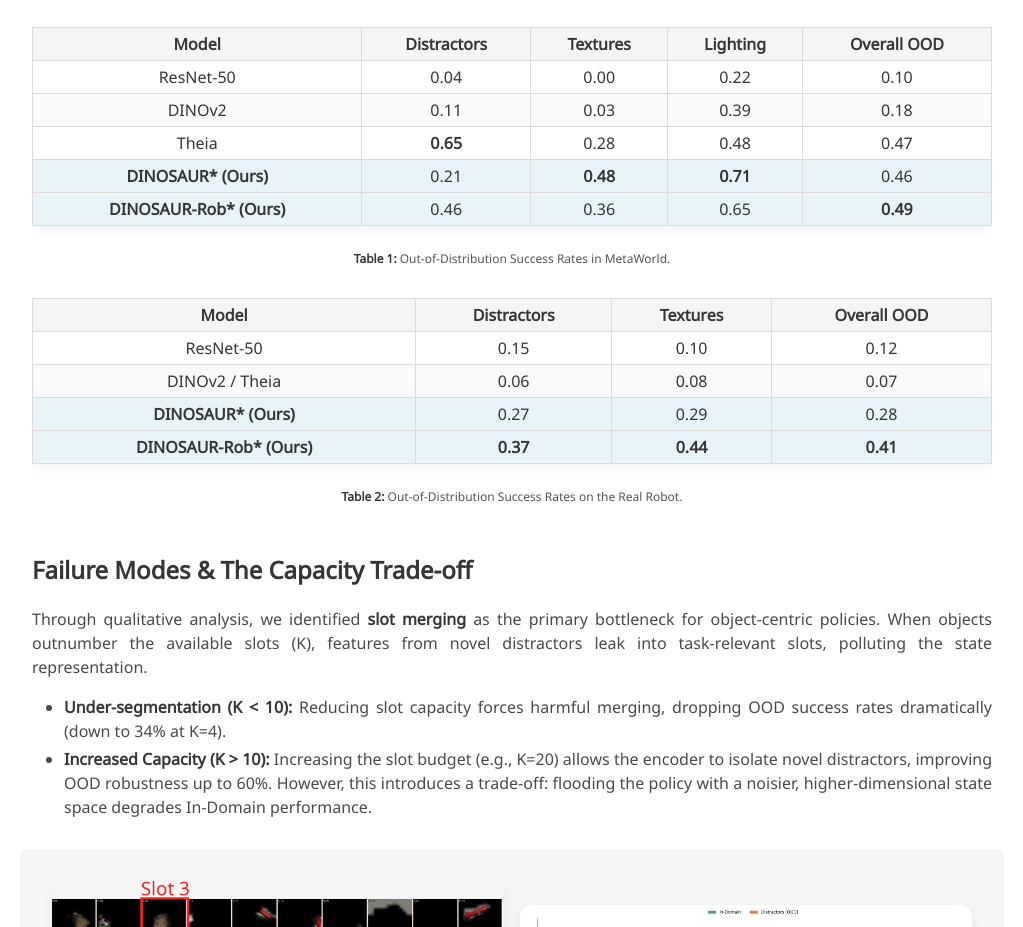
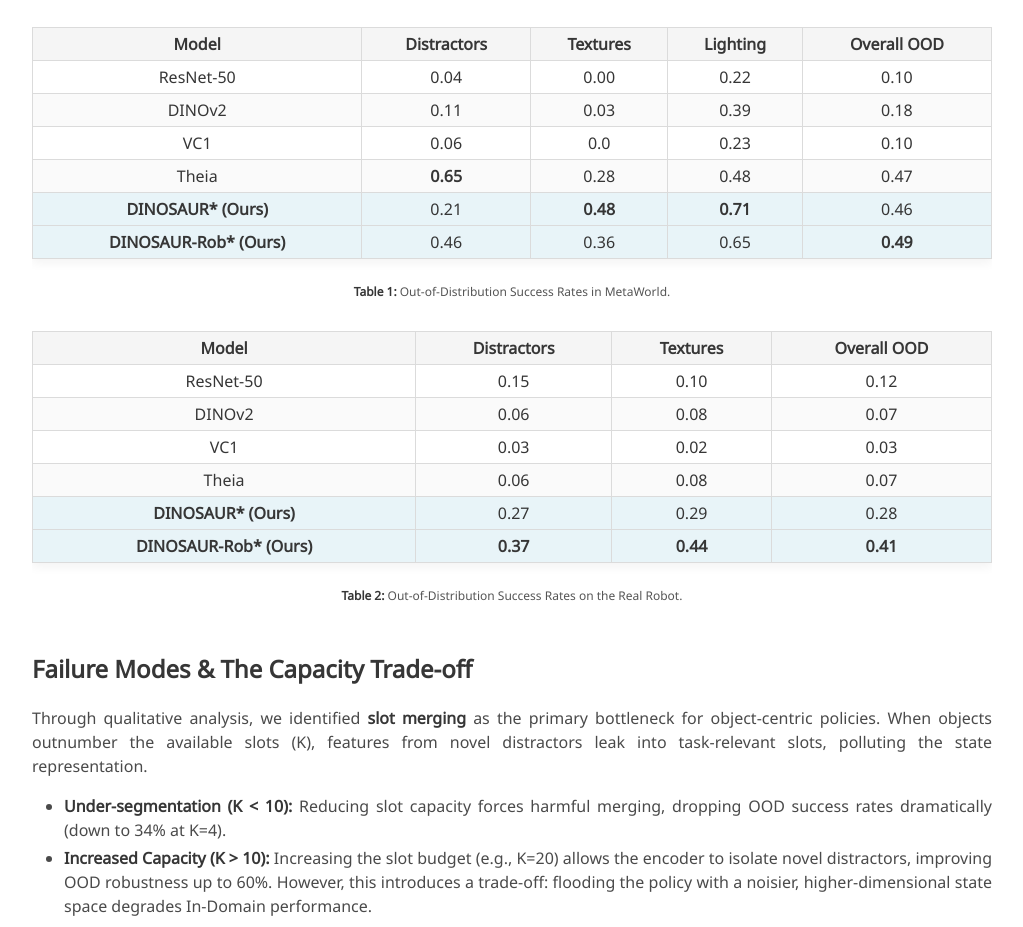
Before and after one commit to spotlight-iros/spotlight-iros.github.io, a plain HTML site: page index.html in a window 1280 px wide. Shown: the part 4804-5731 px from the top of the page, without its empty margins (128-1151 px from the left). Drawn offline with nearby package versions, Linux system fonts and the light colour scheme; some icons are missing; a web font is replaced by a local one.

Commit message:
Update results table

```diff
--- a/index.html
+++ b/index.html
@@ -320,6 +320,9 @@
                 <td>DINOv2</td><td>0.11</td><td>0.03</td><td>0.39</td><td>0.18</td>
               </tr>
               <tr>
+                <td>VC1</td><td>0.06</td><td>0.0</td><td>0.23</td><td>0.10</td>
+              </tr>
+              <tr>
                 <td>Theia</td><td><strong>0.65</strong></td><td>0.28</td><td>0.48</td><td>0.47</td>
               </tr>
               <tr style="background-color: #e8f4f8;">
@@ -348,7 +351,13 @@
                 <td>ResNet-50</td><td>0.15</td><td>0.10</td><td>0.12</td>
               </tr>
               <tr>
-                <td>DINOv2 / Theia</td><td>0.06</td><td>0.08</td><td>0.07</td>
+                <td>DINOv2</td><td>0.06</td><td>0.08</td><td>0.07</td>
+              </tr>
+              <tr>
+                <td>VC1</td><td>0.03</td><td>0.02</td><td>0.03</td>
+              </tr>
+              <tr>
+                <td>Theia</td><td>0.06</td><td>0.08</td><td>0.07</td>
               </tr>
               <tr style="background-color: #e8f4f8;">
                 <td><strong>DINOSAUR* (Ours)</strong></td><td>0.27</td><td>0.29</td><td>0.28</td>
```
